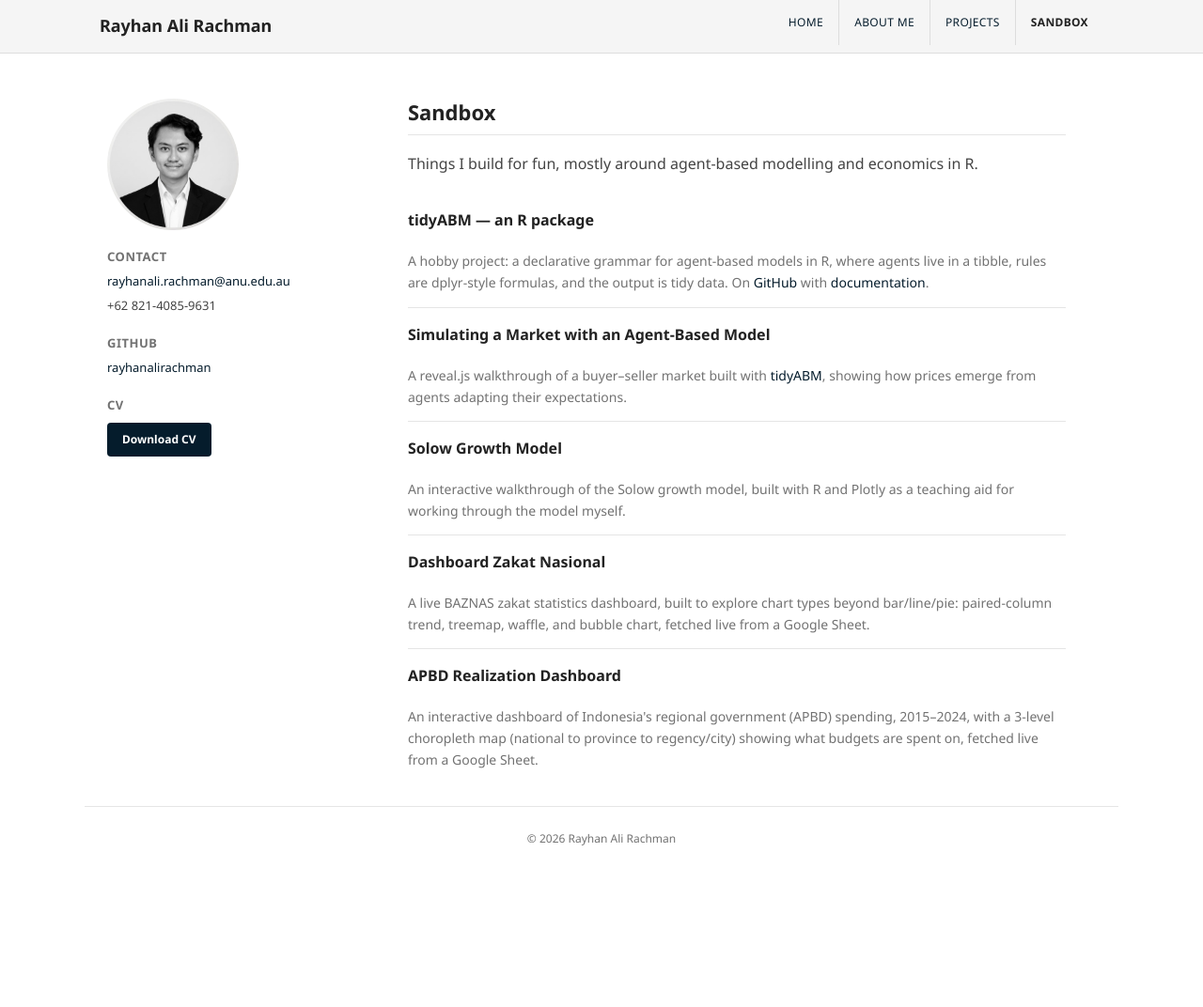
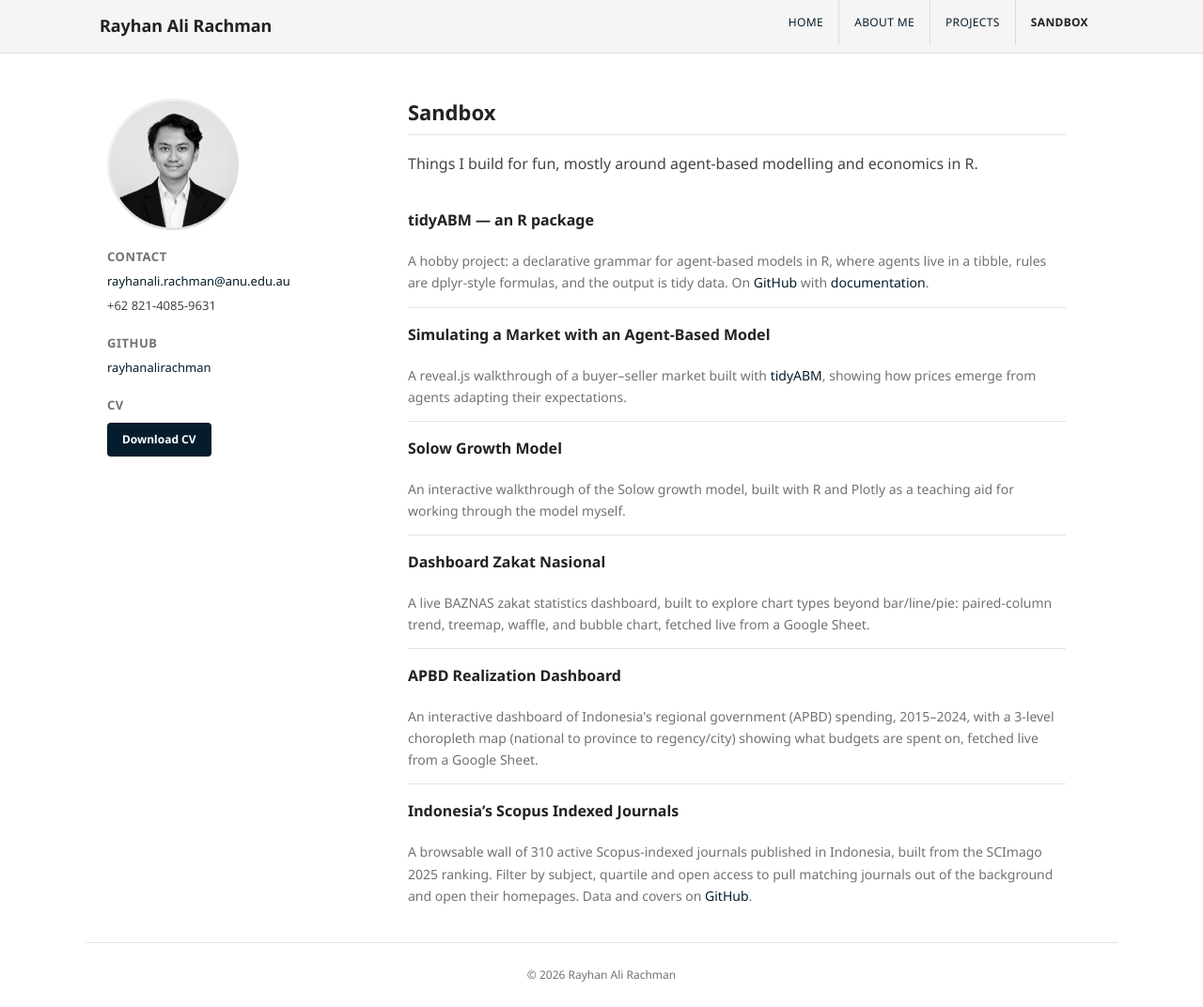
Before and after one commit to rayhanalirachman/rayhanalirachman.github.io, a Jekyll site: the page built from sandbox.md, in a window 1280 px wide and 1072 px high. Shown: the whole window at 94% size. Built offline with Jekyll 4.4.1, drawn with Linux system fonts in a browser that asks for light colours.

Commit message:
Add Indonesia Scopus journals dashboard to sandbox

```diff
--- a/sandbox.md
+++ b/sandbox.md
@@ -35,4 +35,9 @@ Things I build for fun, mostly around agent-based modelling and economics in R.
   <div class="project-desc">An interactive dashboard of Indonesia's regional government (APBD) spending, 2015&ndash;2024, with a 3-level choropleth map (national to province to regency/city) showing what budgets are spent on, fetched live from a Google Sheet.</div>
 </div>
 
+<div class="project" markdown="1">
+  <a class="project-title" href="https://rayhanalirachman.github.io/indonesia-scopus-journals/">Indonesia's Scopus Indexed Journals</a>
+  <div class="project-desc">A browsable wall of 310 active Scopus-indexed journals published in Indonesia, built from the SCImago 2025 ranking. Filter by subject, quartile and open access to pull matching journals out of the background and open their homepages. Data and covers on <a href="https://github.com/rayhanalirachman/indonesia-scopus-journals">GitHub</a>.</div>
+</div>
+
 </section>
```
